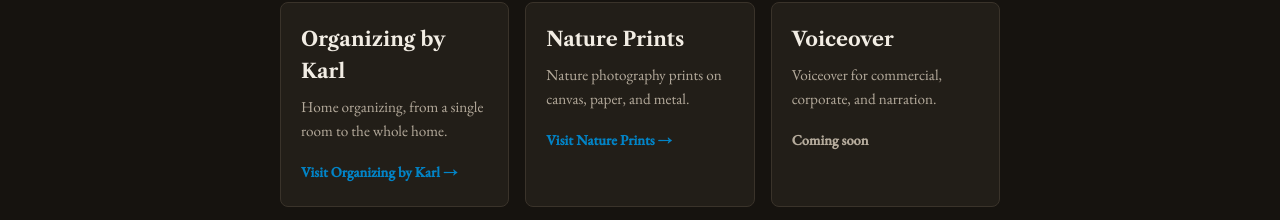
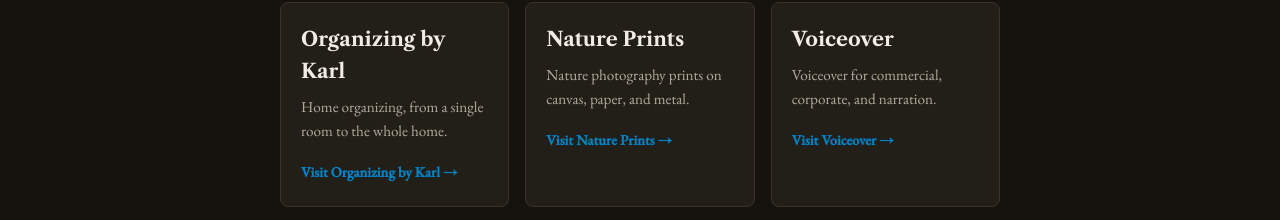
Before and after one commit to Brandon-Hoffmann/brandon-hoffmann.github.io, a plain HTML site: page index.html in a window 1280 px wide. Shown: the part 1260-1480 px from the top of the page. Drawn offline with nearby package versions, Linux system fonts and the light colour scheme.

Commit message:
Update index.html with current projects and Voiceover link
Updated the comment to reflect current projects and added a link to the Voiceover section.

```diff
--- a/index.html
+++ b/index.html
@@ -1,5 +1,5 @@
 <!DOCTYPE html>
-<!-- Updated Nov 25, 2026: Current Projects adds Canopy Home Services (/canopyhome), Organizing by Karl (/organizingbykarl), Nature Prints (/nature-prints), Voiceover (coming soon); contact topics updated. Nov 23: Photography card links to /photo (page is live); Dark Editorial background (Look 1, #16130f); GitHub and LinkedIn nav links are logo icons -->
+<!-- Updated Nov 25, 2026: Current Projects adds Canopy Home Services (/canopyhome), Organizing by Karl (/organizingbykarl), Nature Prints (/nature-prints), Voiceover (/voiceover, demos live); contact topics updated. Nov 23: Photography card links to /photo (page is live); Dark Editorial background (Look 1, #16130f); GitHub and LinkedIn nav links are logo icons -->
 <html lang="en">
 <head>
 <meta charset="UTF-8">
@@ -290,7 +290,7 @@
       <div class="card">
         <h3>Voiceover</h3>
         <p>Voiceover for commercial, corporate, and narration.</p>
-        <span style="color: var(--muted); font-weight: 600; font-size: 0.9rem;">Coming soon</span>
+        <a href="/voiceover">Visit Voiceover &rarr;</a>
       </div>
     </div>
   </div>
```
